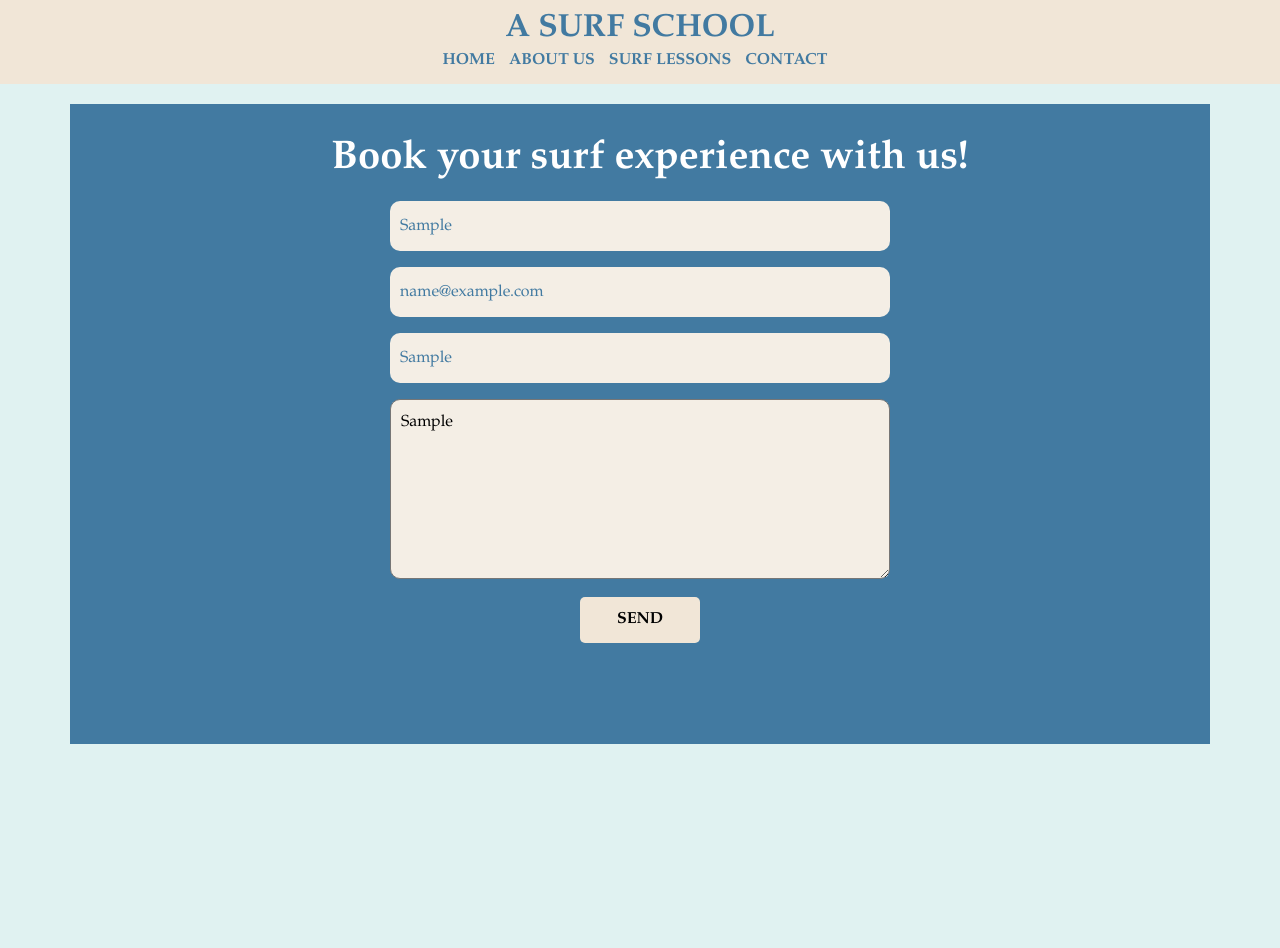
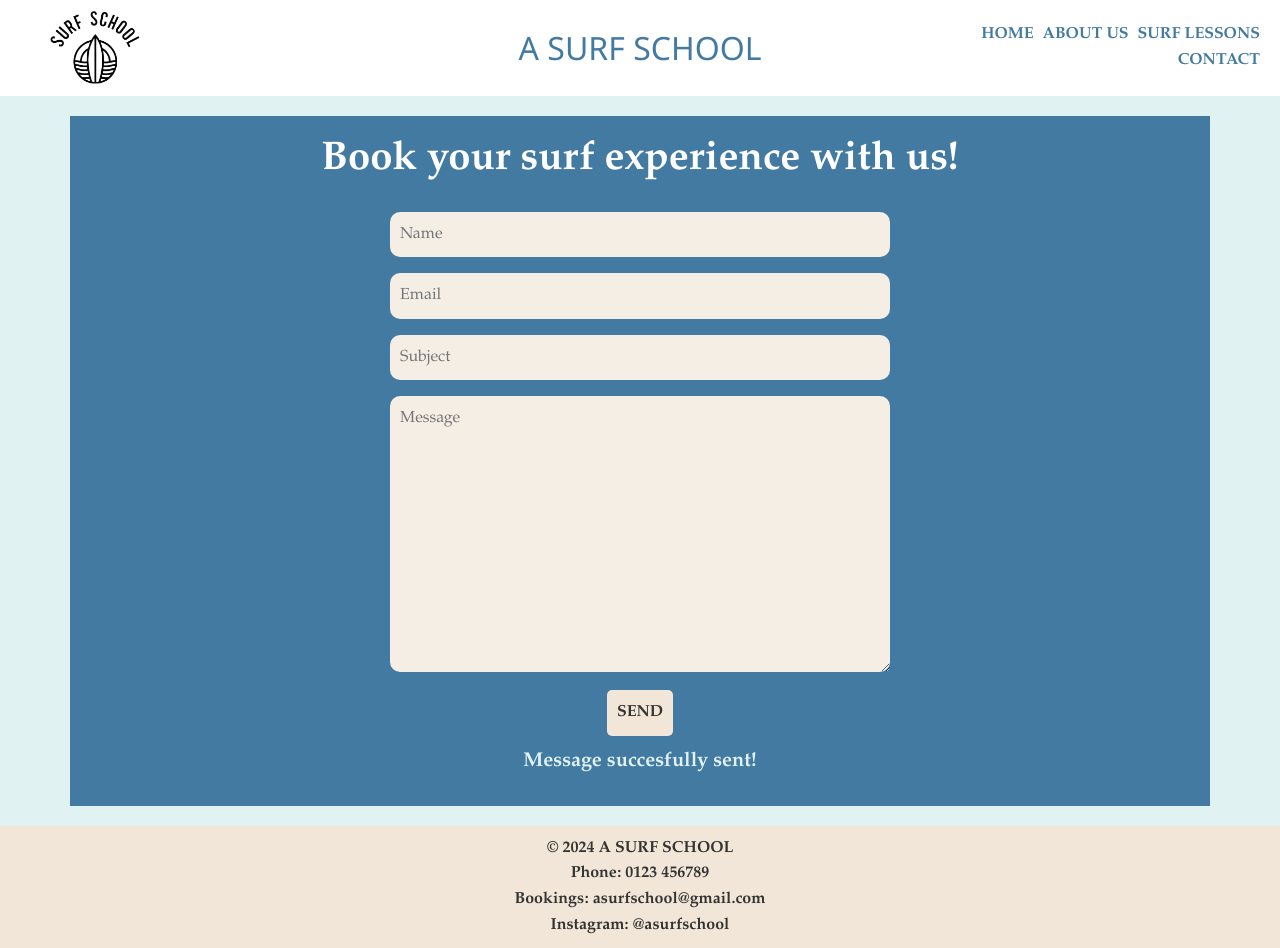
Before and after one commit to eugcollin/programacionwebitba, a plain HTML site: page contact.html in a window 1280 px wide. Both pictures are taken after typing "Sample", "name@example.com", "Sample", "Sample" into the empty fields and a click on the button "SEND". Before the commit the page ends 800 px from the top, so only its background shows below. Drawn offline with nearby package versions, Linux system fonts and the light colour scheme.

Commit message:
Final push Enrega 2

```diff
--- a/contact.html
+++ b/contact.html
@@ -10,8 +10,15 @@
 
 <body id="contact">
     <header>
+        <div class="logo">
+            <a href="#home">
+                <img src="photos/logo.png" alt="surf school logo">
+            </a>
+        </div>
+        <div class="title">
         <h2 style="text-align:center;">A SURF SCHOOL</h2>
-    <nav>
+        </div>
+        <nav class="navbar">
             <ul>
                 <li><a href="index.html#home">HOME</a></li>
                 <li><a href="index.html#about">ABOUT US</a></li>
@@ -20,10 +27,6 @@
             </ul>
         </nav>
     </header>
-
-<!--<section id="contactheader">
-    <h1>CONTACT US!</h1>
-</section>-->
 
 <section id="form">
     <div class="container" id="formcontainer">
@@ -36,7 +39,7 @@
             <textarea class="contactform-textarea" id="message" placeholder="Message" cols="30" rows="10"></textarea>
 
             <div class="button">
-               <button type="button" class="button" id="send" onclick="message()">SEND</button>
+               <button type="submit" class="button" id="send">SEND</button>
             </div>
         </form>
 
@@ -47,6 +50,15 @@
     </div>
 </div>
 </section>
+
+<footer>
+    <p>&copy; 2024 A SURF SCHOOL</p>
+    <p>Phone: 0123 456789</p>
+    <p>Bookings: asurfschool@gmail.com</p>
+    <p>Instagram: @asurfschool</p>
+</footer>
+
 <script src="script.js"></script>
+<script src="https://unpkg.com/ionicons@4.5.10-0/dist/ionicons.js"></script>
 </body>
 </html>
--- a/script.js
+++ b/script.js
@@ -1,13 +1,18 @@
 document.addEventListener('DOMContentLoaded', function() {
+    const success = document.getElementById('success');
+    const danger = document.getElementById('danger');
+
     document.getElementById('contactform').addEventListener('submit', function(e) {
         e.preventDefault();
+        // Call message function to handle form submission
+        message();
+    });
+
     function message() {
         var name = document.getElementById('name');
         var email = document.getElementById('email');
         var subject = document.getElementById('subject');
         var msg = document.getElementById('message');
-    const success = document.getElementById('success');
-    const danger = document.getElementById('danger');
 
         if (name.value === '' || email.value === '' || subject.value === '' || msg.value === '') {
             danger.style.display = 'block';
@@ -17,11 +22,11 @@ function message() {
             success.style.display = 'block';
             danger.style.display = 'none';
 
-        //create an object to store the formdata
+            // Create an object to store the formdata
             var formData = {
-            name: name,
-            email: email,
-            message: message
+                name: name.value,
+                email: email.value,
+                message: msg.value
             };
 
             setTimeout(() => {
@@ -32,27 +37,19 @@ function message() {
             }, 2000);
         }
     }
-})
-})
-
 
     setTimeout(() => {
         danger.style.display = 'none';
         success.style.display = 'none';
-
     }, 4000);
 
-// Get the button element
-const button = document.querySelector('button')
+    const button = document.querySelector('button');
 
-// Add a mouseover event listener
     button.addEventListener('mouseover', () => {
-  // Change the button's background color
         button.style.backgroundColor = '#e0f2f1';
     });
 
-// Add a mouseout event listener
     button.addEventListener('mouseout', () => {
-  // Change the button's background color back to its original color
         button.style.backgroundColor = '#F1E6D7';
     });
+});
--- a/style.css
+++ b/style.css
@@ -25,31 +25,61 @@ body {
 }
 
 header {
-    background:#F1E6D7;
+    background:white;
     color: #333;
-    padding-top: 10px;
-    padding-bottom: 10px;
+    padding: 10px 20px;
+    display: flex;
+    align-items: center; /* Center vertically */
+    justify-content: center;
 }
 
-header h1 {
-    margin: 0;
-    padding-left: 0px;
+.logo {
+    flex: 1; /*take up available space*/
 }
 
+.logo img {
+    width: 150px ;
+    height: auto;
+}
+.logo a:hover img {
+    opacity: 0.5; /* Reduce opacity on hover */
+}
+
+.title {
+    flex: 2; /* Take up more space than the logo */
+    text-align: center; /* Center the text */
+}
+
+.title h2 {
+    font-family: 'Segoe UI', Tahoma, Geneva, Verdana, sans-serif;
+    font-weight:500;
+}
+
+.navbar {
+    flex: 1; /* Take up available space */
+    text-align: right; /* Align navbar items to the right */
+}
 nav ul {
-    padding: 0;
-    text-align: center;
+    padding-left: 0px;
+   list-style-type: none;
 }
 
 nav ul li {
     display: inline;
-    margin-right: 10px;
+    margin-left: 5px;
+}
+
+.navbar ul li:first-child {
+    margin-left: 0; /* Remove margin for the first navbar item */
 }
 
 nav ul li a {
     text-decoration: none;
     color: #427aa1;
     font-weight: bold;
+}
+.navbar ul li a:hover {
+    color: #F1E6D7; /* Text color on hover */
 }
 
 section {
@@ -196,10 +226,8 @@ img {
 
 .button#send {
     background-color:#F1E6D7;
+    color: #333;
 }
-
-
-
 
 /*Style for Contact page*/
 body#contact {
@@ -207,16 +235,18 @@ body#contact {
 }
 .container#formcontainer {
     width: 100%;
-    height: 80vh;
+    min-height: 80vh; /*use min-height for responsiveness*/
     background-color: #427aa1;
-    display: grid;
-    place-items: center;
+    display: flex;
+    justify-content: center; /*center horizontally*/
+    align-items: center; /*center vertically*/
 }
 
 #formheading {
     color:white;
     text-align: center;
     font-size: 250%;
+    margin: 20px;
 }
 
 .contactform {
@@ -225,50 +255,44 @@ body#contact {
     place-items: center;
 }
 
-.contactform-input {
-    width: 500px;
-    height: 50px;
+.contactform-input, .contactform-textarea {
+    width: 90%; /*for responsiveness*/
+    max-width: 500px;
     padding: 10px;
-    margin: 8px;
+    margin: 8px auto;
     background-color:#f4eee5;
-    border: 1px #333;
+    border: 1px #333; /*solid border for consistency*/
     font-size: 100%;
     color: #427aa1;
     border-radius: 10px;
 }
 
-.contactform-textarea {
-    width: 500px;
-    height: 180px;
-    padding: 10px;
-    margin: 8px;
-    background-color:#f4eee5;
-    border-radius: 10px;
-}
-
 .button button {
-    width: 120px;
+    width: 100%;
+    max-width: 500px;
     padding: 10px;
     text-align: center;
     background-color:#F1E6D7
 }
 .message {
-    width: 100%;
+    width: 90%;
     position: relative;
-    margin-bottom: 60px;
+    margin: 0 auto 60px;
     display: flex;
     justify-content: center;
 }
-.message .success {
+.success {
     font-size: 20px;
+    font-weight: bold;
     color:#e0f2f1;
     position: absolute;
     animation: buttons .3s linear;
     display: none;
 }
 
-.message .danger {
-    font-size: 30px;
+.danger {
+    font-size: 20px;
+    font-weight: bold;
     color:pink;
     position: absolute;
     transition: .3s;
@@ -320,6 +344,10 @@ body#contact {
         padding: 10px;
         margin-top: 0px;
     }
+    .contactform-input, .contactform-textarea, .message {
+        width: 90%;
+        max-width: 90%;
+    }
 
 }
 
```
Also changed, not shown: index.html (+9 -1 lines), photos/logo.jpg (added), photos/logo.png (added). Lines whose indentation alone changed are shown as unchanged.
